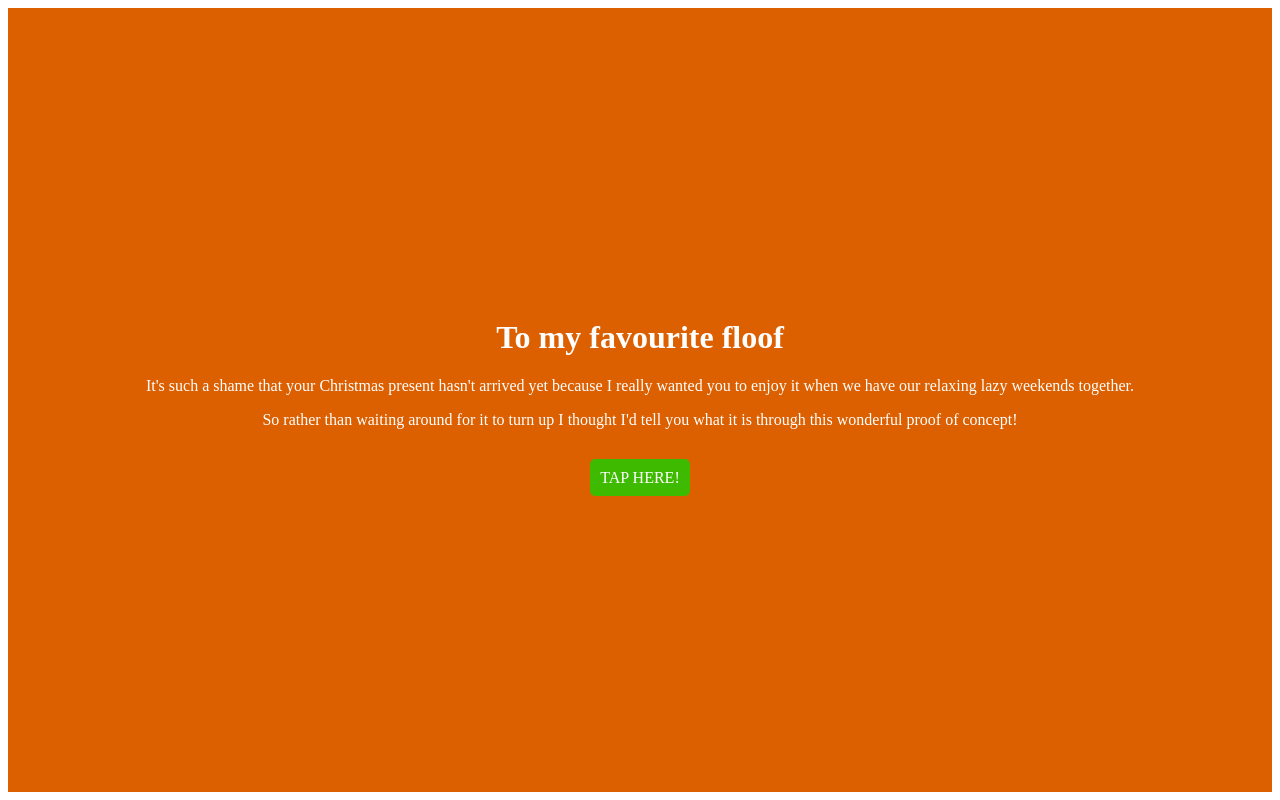
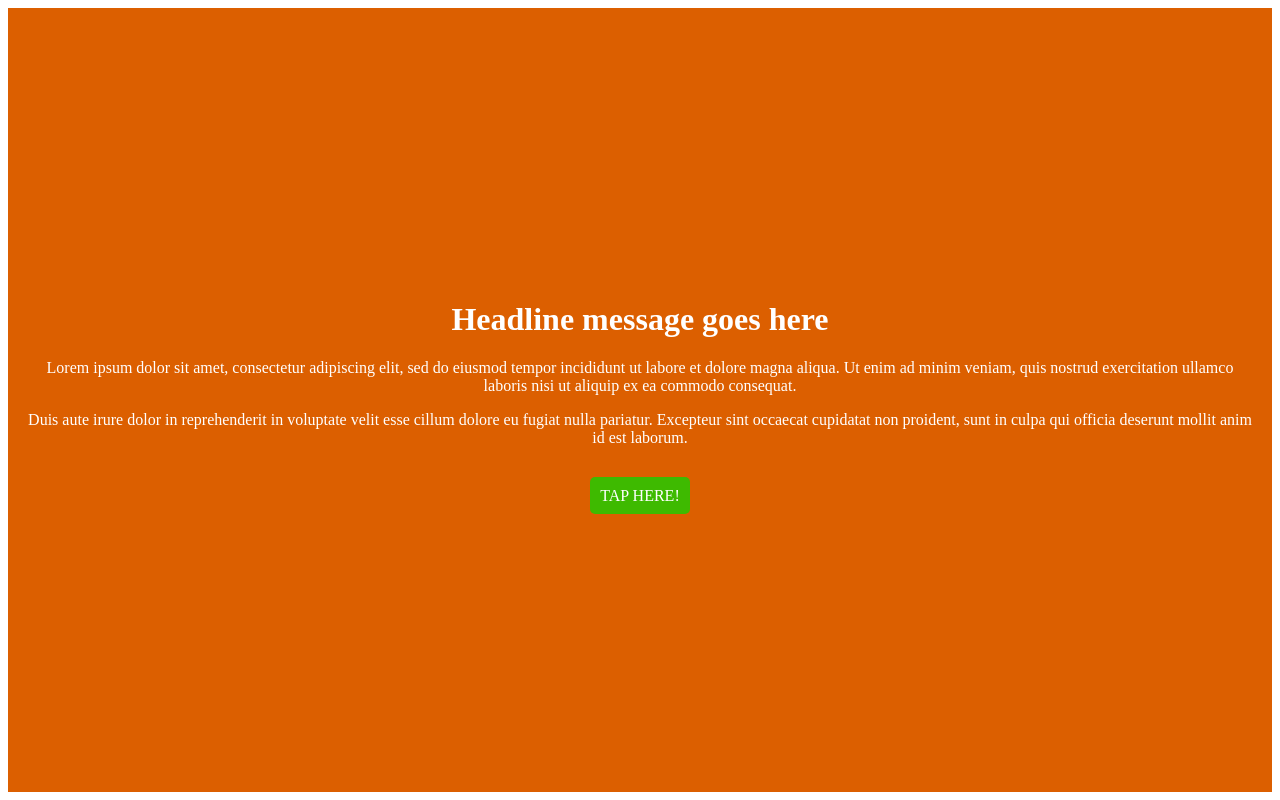
Before and after one commit to sittinginatree/scratcher, a plain HTML site: page message.html in a window 1280 px wide. Drawn offline with Linux system fonts and the light colour scheme.

Commit message:
lorem'd content

```diff
--- a/message.html
+++ b/message.html
@@ -18,9 +18,10 @@
         <![endif]-->
             <div id="container">
                 <div id="inner">
-                    <p><h1>To my favourite floof</h1></p>
-                    <p>It's such a shame that your Christmas present hasn't arrived yet because I really wanted you to enjoy it when we have our relaxing lazy weekends together.</p>
-                    <p>So rather than waiting around for it to turn up I thought I'd tell you what it is through this wonderful proof of concept!</p>
+                    <p><h1>Headline message goes here</h1></p>
+                    <p>Lorem ipsum dolor sit amet, consectetur adipiscing elit, sed do eiusmod tempor incididunt ut labore et dolore magna aliqua. Ut enim ad minim veniam, quis nostrud exercitation ullamco laboris nisi ut aliquip ex ea commodo consequat.</p>
+                    <p>Duis aute irure dolor in reprehenderit in voluptate velit esse cillum dolore eu fugiat nulla pariatur. Excepteur sint occaecat cupidatat non proident, sunt in culpa qui officia deserunt mollit anim id est laborum.
+                    </p>
                     <p class="button"> <a href="scratcher.html">TAP HERE!</a></p>
                 </div>
             </div>
```
Also changed, not shown: index.html (+1 -1 lines), scratcher.html (+1 -1 lines).
